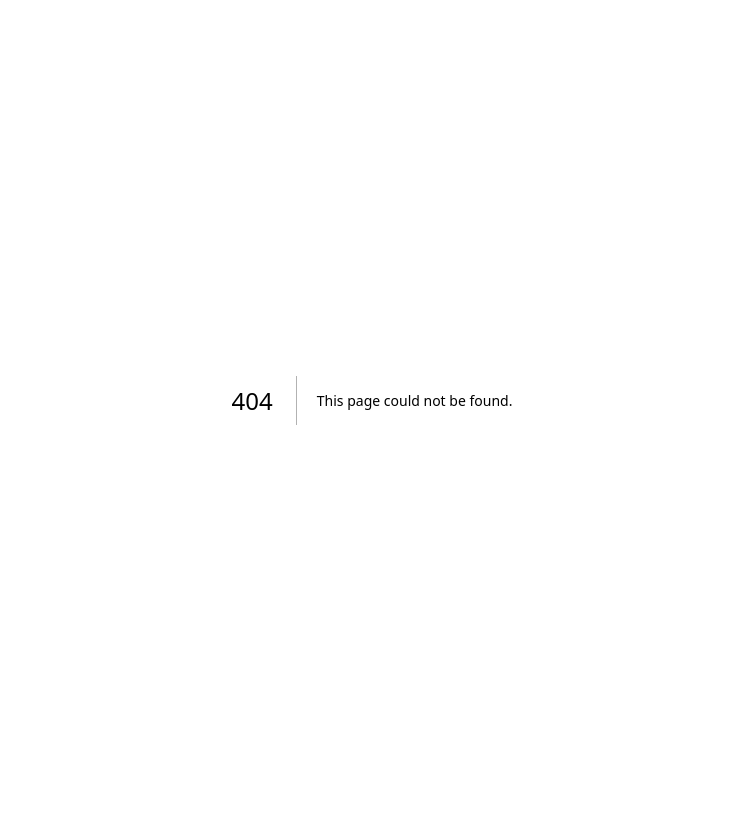
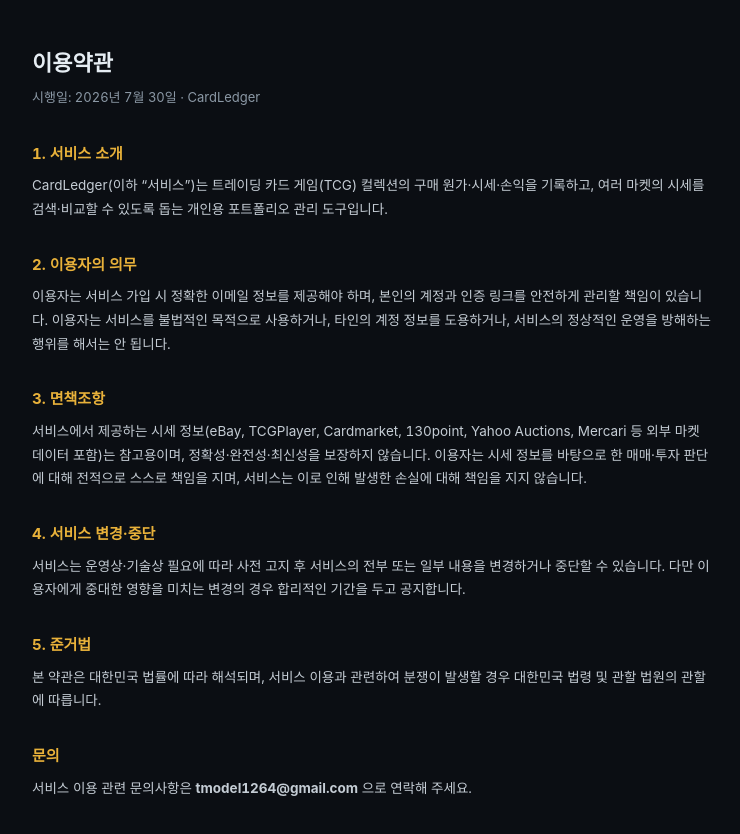
Before and after one commit to tmodel79/tcg-tracker, a Next.js app: page /terms in a window 1280 px wide. Before the commit this address had no page. Shown: the top 834 px of the page, without its empty margins (268-1008 px from the left). Before the commit the page ends 800 px from the top, so only its background shows below. Built offline with nearby package versions, Linux system fonts and the light colour scheme.

Commit message:
feat: add /terms page

```diff
--- /dev/null
+++ b/app/terms/page.tsx
@@ -0,0 +1,101 @@
+// ========================================
+// 이용약관 — 정적 서버 컴포넌트
+// 최소 초안. 다국어화는 다음 단계에서 처리 예정 (현재는 한국어만).
+// ========================================
+
+import type { Metadata } from 'next'
+
+export const metadata: Metadata = {
+  title: '이용약관 — CardLedger',
+}
+
+const page: React.CSSProperties = {
+  minHeight: '100dvh',
+  background: '#0b0e13',
+  color: '#e6edf3',
+  padding: '48px 20px 80px',
+  fontFamily:
+    "'Pretendard', 'Malgun Gothic', 'Apple SD Gothic Neo', -apple-system, BlinkMacSystemFont, 'Segoe UI', sans-serif",
+}
+
+const container: React.CSSProperties = {
+  maxWidth: 680,
+  margin: '0 auto',
+}
+
+const h1: React.CSSProperties = {
+  fontSize: 22,
+  fontWeight: 800,
+  marginBottom: 8,
+}
+
+const meta: React.CSSProperties = {
+  fontSize: 13,
+  color: '#8b98a5',
+  marginBottom: 36,
+}
+
+const h2: React.CSSProperties = {
+  fontSize: 15,
+  fontWeight: 700,
+  marginTop: 32,
+  marginBottom: 10,
+  color: '#e8b13a',
+}
+
+const p: React.CSSProperties = {
+  fontSize: 13.5,
+  lineHeight: 1.75,
+  color: '#c4ccd4',
+  marginBottom: 10,
+}
+
+export default function TermsPage() {
+  return (
+    <div style={page}>
+      <div style={container}>
+        <h1 style={h1}>이용약관</h1>
+        <p style={meta}>시행일: 2026년 7월 30일 · CardLedger</p>
+
+        <h2 style={h2}>1. 서비스 소개</h2>
+        <p style={p}>
+          CardLedger(이하 &ldquo;서비스&rdquo;)는 트레이딩 카드 게임(TCG) 컬렉션의 구매 원가·시세·손익을
+          기록하고, 여러 마켓의 시세를 검색·비교할 수 있도록 돕는 개인용 포트폴리오 관리 도구입니다.
+        </p>
+
+        <h2 style={h2}>2. 이용자의 의무</h2>
+        <p style={p}>
+          이용자는 서비스 가입 시 정확한 이메일 정보를 제공해야 하며, 본인의 계정과 인증 링크를
+          안전하게 관리할 책임이 있습니다. 이용자는 서비스를 불법적인 목적으로 사용하거나, 타인의
+          계정 정보를 도용하거나, 서비스의 정상적인 운영을 방해하는 행위를 해서는 안 됩니다.
+        </p>
+
+        <h2 style={h2}>3. 면책조항</h2>
+        <p style={p}>
+          서비스에서 제공하는 시세 정보(eBay, TCGPlayer, Cardmarket, 130point, Yahoo Auctions,
+          Mercari 등 외부 마켓 데이터 포함)는 참고용이며, 정확성·완전성·최신성을 보장하지 않습니다.
+          이용자는 시세 정보를 바탕으로 한 매매·투자 판단에 대해 전적으로 스스로 책임을 지며,
+          서비스는 이로 인해 발생한 손실에 대해 책임을 지지 않습니다.
+        </p>
+
+        <h2 style={h2}>4. 서비스 변경·중단</h2>
+        <p style={p}>
+          서비스는 운영상·기술상 필요에 따라 사전 고지 후 서비스의 전부 또는 일부 내용을 변경하거나
+          중단할 수 있습니다. 다만 이용자에게 중대한 영향을 미치는 변경의 경우 합리적인 기간을 두고
+          공지합니다.
+        </p>
+
+        <h2 style={h2}>5. 준거법</h2>
+        <p style={p}>
+          본 약관은 대한민국 법률에 따라 해석되며, 서비스 이용과 관련하여 분쟁이 발생할 경우
+          대한민국 법령 및 관할 법원의 관할에 따릅니다.
+        </p>
+
+        <h2 style={h2}>문의</h2>
+        <p style={p}>
+          서비스 이용 관련 문의사항은 <strong>tmodel1264@gmail.com</strong> 으로 연락해 주세요.
+        </p>
+      </div>
+    </div>
+  )
+}
```
